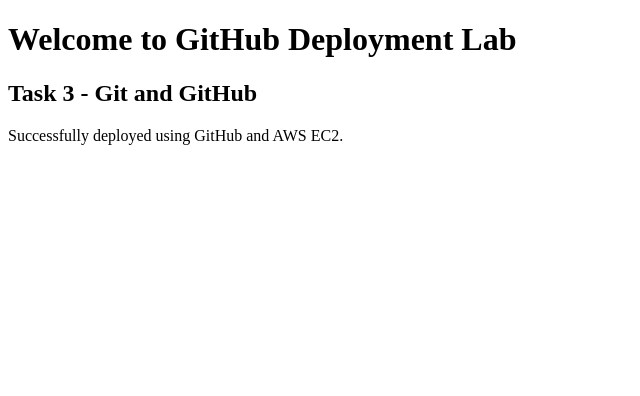
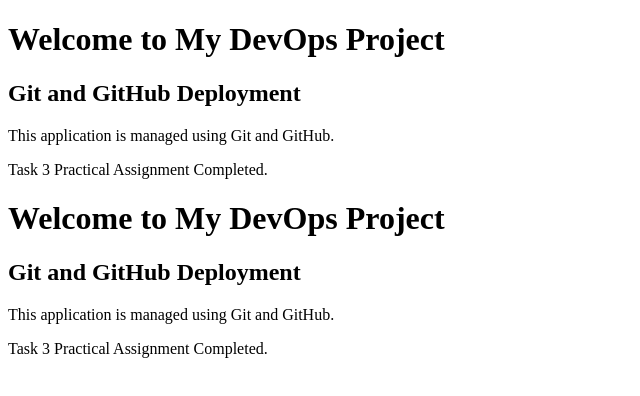
Before and after one commit to muhammadjuraijpm48-cpu/git-github-deployment, a plain HTML site: page index.html in a window 1280 px wide. Shown: the whole page, without its empty margins (0-640 px from the left). Drawn offline with Linux system fonts and the light colour scheme.

Commit message:
Add initial DevOps web application

```diff
--- a/index.html
+++ b/index.html
@@ -1,11 +1,23 @@
 <!DOCTYPE html>
 <html>
 <head>
-    <title>GitHub Deployment Lab</title>
+    <title>DevOps Assignment</title>
 </head>
 <body>
-    <h1>Welcome to GitHub Deployment Lab</h1>
-    <h2>Task 3 - Git and GitHub</h2>
-    <p>Successfully deployed using GitHub and AWS EC2.</p>
+    <h1>Welcome to My DevOps Project</h1>
+    <h2>Git and GitHub Deployment</h2>
+    <p>This application is managed using Git and GitHub.</p>
+    <p>Task 3 Practical Assignment Completed.</p>
+</body>
+</html><!DOCTYPE html>
+<html>
+<head>
+    <title>DevOps Assignment</title>
+</head>
+<body>
+    <h1>Welcome to My DevOps Project</h1>
+    <h2>Git and GitHub Deployment</h2>
+    <p>This application is managed using Git and GitHub.</p>
+    <p>Task 3 Practical Assignment Completed.</p>
 </body>
 </html>
```
